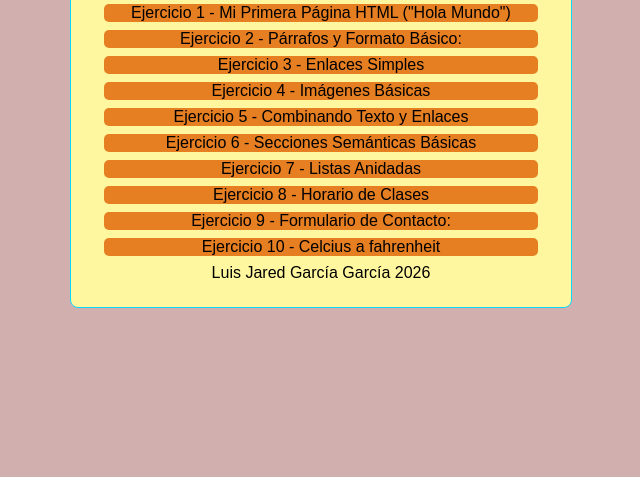
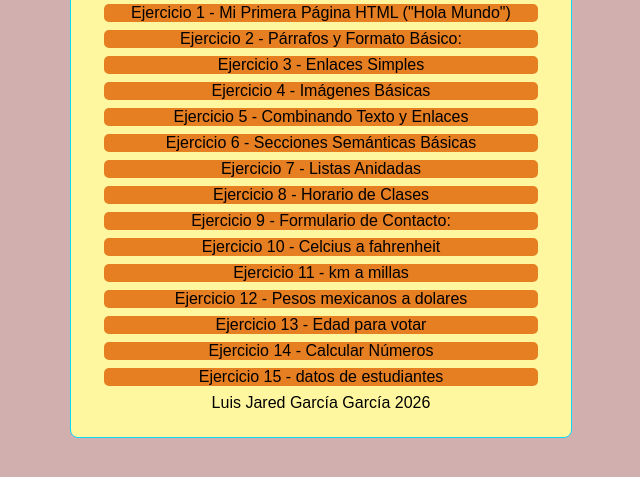
Before and after one commit to JaredTareas/actividad1-programacion-web, a plain HTML site: page index.html in a window 1280 px wide. Shown: the part 211-688 px from the top of the page, without its empty margins (319-959 px from the left). Drawn offline with Linux system fonts and the light colour scheme.

Commit message:
Update index.html

```diff
--- a/index.html
+++ b/index.html
@@ -23,6 +23,11 @@
         <a class="boton" href="ejercicio8.html">Ejercicio 8 - Horario de Clases</a>
         <a class="boton" href="ejercicio9.html">Ejercicio 9 - Formulario de Contacto:</a>
         <a class="boton" href="ejercicio10.html">Ejercicio 10 - Celcius a fahrenheit</a>
+        <a class="boton" href="ejercicio11.html">Ejercicio 11 - km a millas</a>
+        <a class="boton" href="ejercicio12.html">Ejercicio 12 - Pesos mexicanos a dolares</a>
+        <a class="boton" href="ejercicio13.html">Ejercicio 13 - Edad para votar</a>
+        <a class="boton" href="ejercicio14.html">Ejercicio 14 - Calcular Números</a>
+        <a class="boton" href="ejercicio15.html">Ejercicio 15 - datos de estudiantes</a>
 
         <footer>
         Luis Jared García García 2026
```
